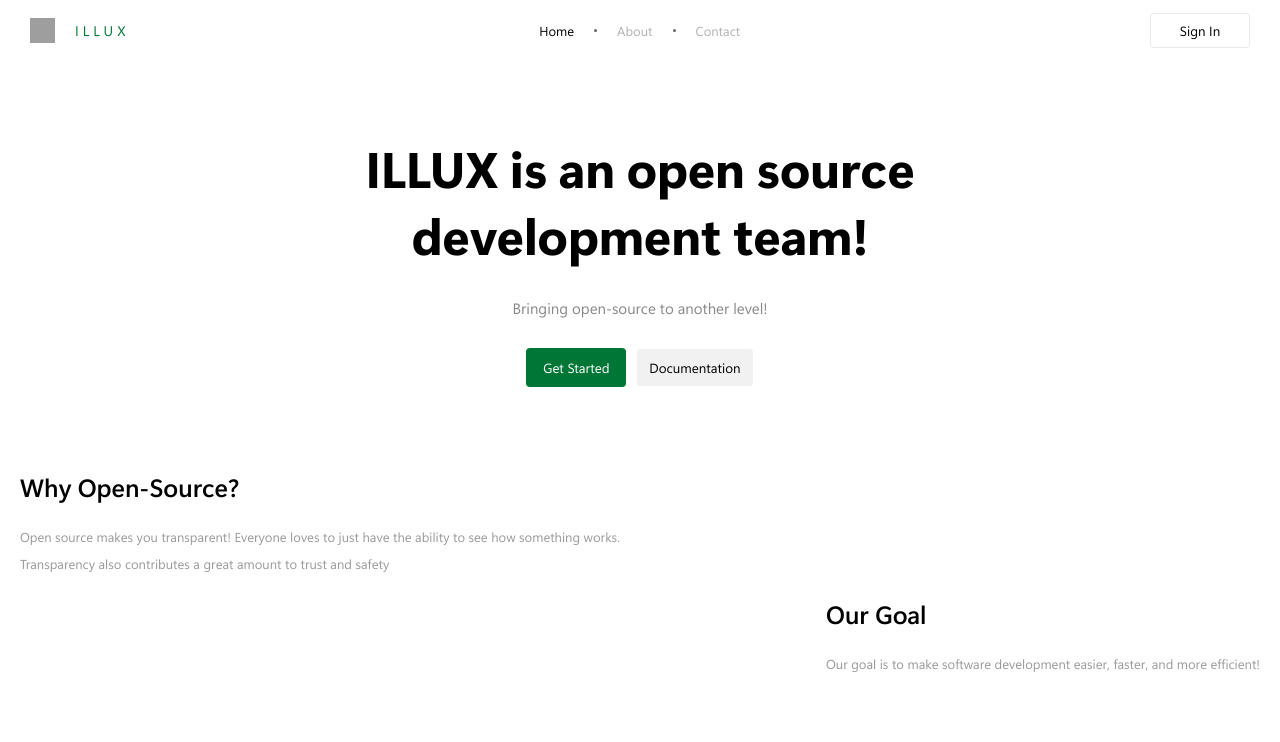
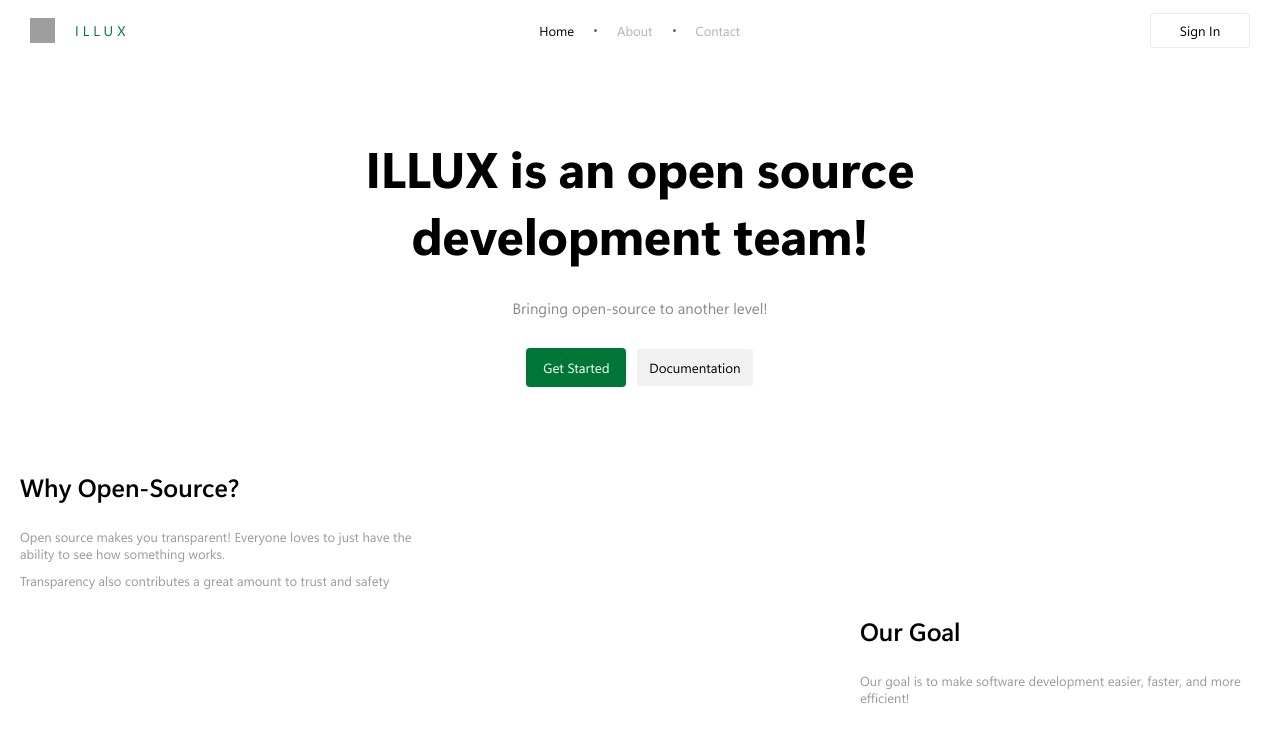
Before and after one commit to skylix-dev/HomePage, a Next.js app: page / in a window 1280 px wide. Shown: the top 742 px of the page. Built offline with nearby package versions, Linux system fonts and the light colour scheme; grey boxes are pictures that could not be loaded.

Commit message:
Landing max-width has been changed

```diff
--- a/components/landing/Landing.module.scss
+++ b/components/landing/Landing.module.scss
@@ -19,7 +19,7 @@
         flex-direction: column;
 
         h1 {
-            max-width: 500px;
+            max-width: 400px;
             font-size: 25px;
             margin: 0 0 20px 0;
             font-weight: 600;
@@ -28,6 +28,7 @@
         span {
             margin: 5px 0;
             color: #999;
+            max-width: 400px;
         }
     }
 }
--- a/pages/index.tsx
+++ b/pages/index.tsx
@@ -27,6 +27,12 @@ export default function Index() {
 					body: [
 						"Our goal is to make software development easier, faster, and more efficient!"
 					]
+				},
+				{
+					title: "",
+					body: [
+
+					]
 				}
 			]} />
 		</div>
```
